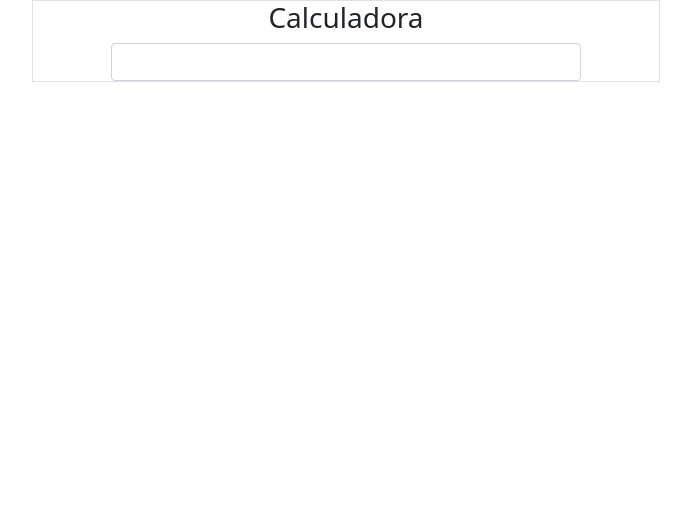
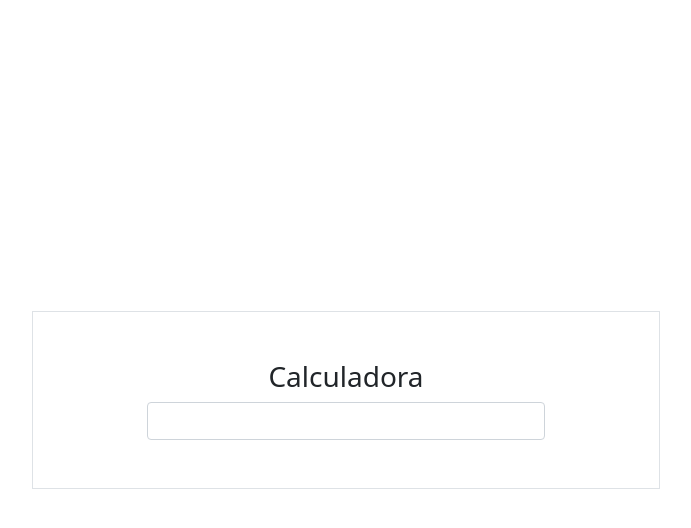
Before and after one commit to JoaoVictorG/Calculadora, a plain HTML site: page index.html in a window 1280 px wide. Shown: the whole page, without its empty margins (294-985 px from the left). Drawn offline with nearby package versions, Linux system fonts and the light colour scheme.

Commit message:
Centralização Vertical do form

```diff
--- a/index.html
+++ b/index.html
@@ -4,19 +4,19 @@
     <meta charset="UTF-8">
     <meta http-equiv="X-UA-Compatible" content="IE=edge">
     <meta name="viewport" content="width=device-width, initial-scale=1.0">
-    <title>Calculador</title>
+    <title>Calculadora</title>
     <link href="https://cdn.jsdelivr.net/npm/bootstrap@5.0.2/dist/css/bootstrap.min.css" rel="stylesheet" integrity="sha384-EVSTQN3/azprG1Anm3QDgpJLIm9Nao0Yz1ztcQTwFspd3yD65VohhpuuCOmLASjC" crossorigin="anonymous">
     <link href="style/css/var.css">
     <link href="style/css/style.css">
 </head>
 <body>
-    <div class="container-fluid" style="height: 100vh">
-        <div class="form border col-6 mx-auto">
+    <div class="container-fluid d-flex align-items-center justify-content-center" style="height: 100vh">
+        <form class="border col-6 mx-auto p-5">
             <div class="text-center">
                 <h3>Calculadora</h3>
             </div>
             <input type="text" class="form-control w-75 mx-auto">
-        </div>
+        </form>
       </div>
     <script src="https://cdn.jsdelivr.net/npm/bootstrap@5.0.2/dist/js/bootstrap.bundle.min.js" integrity="sha384-MrcW6ZMFYlzcLA8Nl+NtUVF0sA7MsXsP1UyJoMp4YLEuNSfAP+JcXn/tWtIaxVXM" crossorigin="anonymous"></script>
 </body>
```
